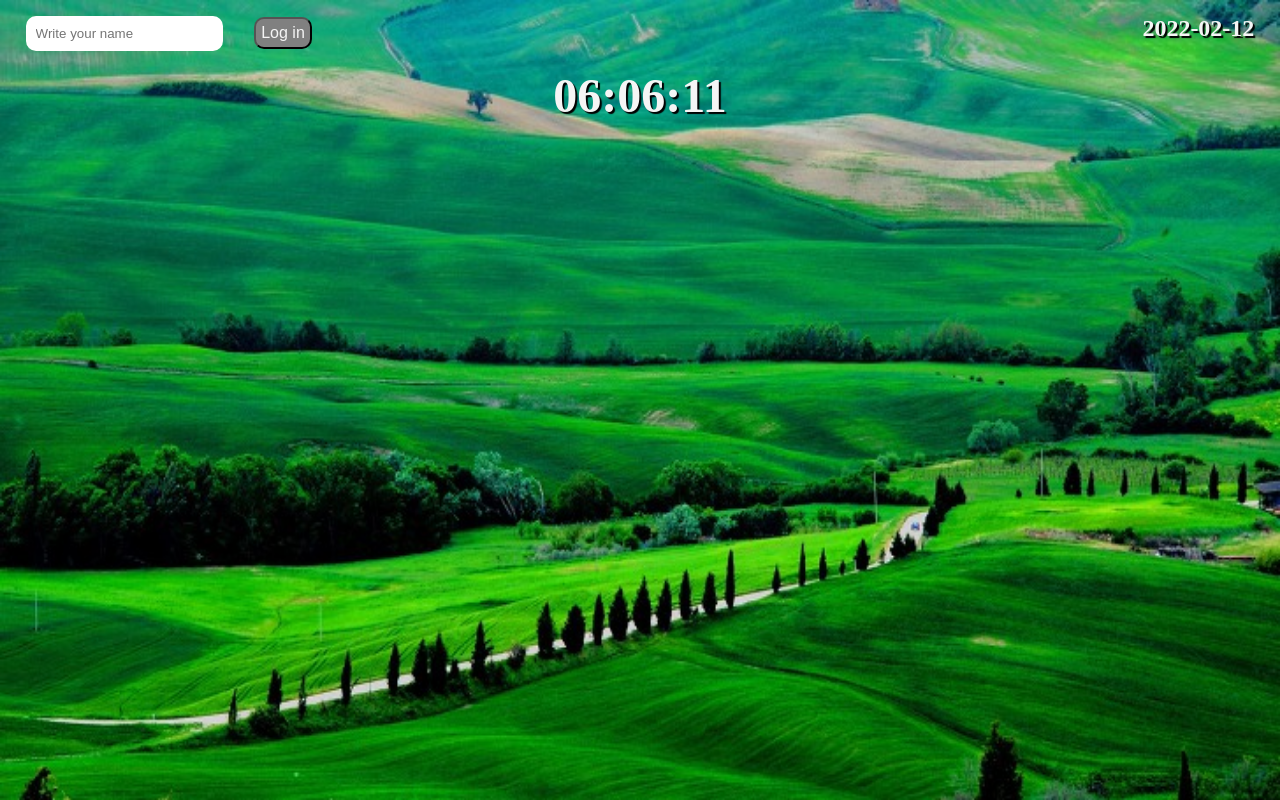
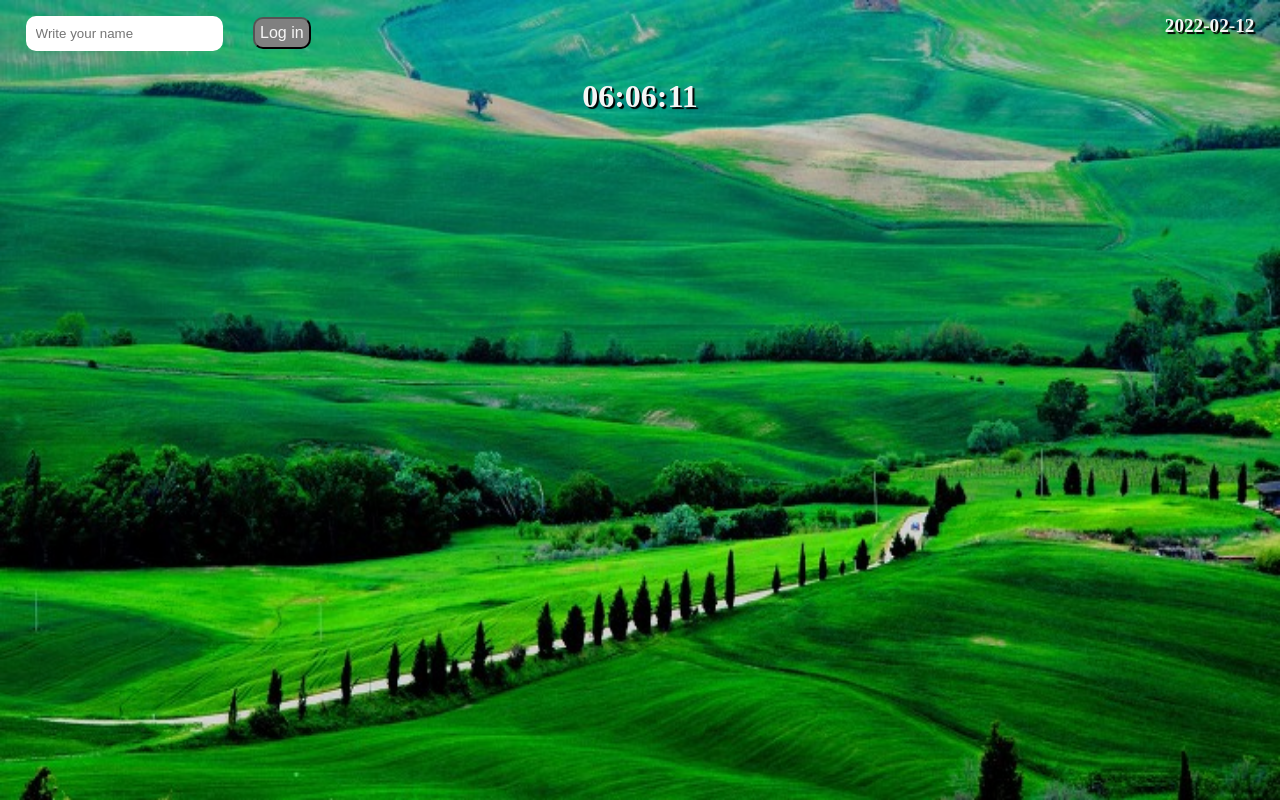
Before and after one commit to CGJI58/chrome-momentum-clone, a plain HTML site: page index.html in a window 1280 px wide. Drawn offline with Linux system fonts and the light colour scheme.

Commit message:
Update 1.91
font-size 수정함.

```diff
--- a/css/variables.css
+++ b/css/variables.css
@@ -6,8 +6,8 @@
 
   --text-color: whitesmoke;
   --text-shadow: 2px 2px 1px black;
-  --text-size-large: 3rem;
-  --text-size-normal: 1.5rem;
+  --text-size-large: 2rem;
+  --text-size-normal: 1.2rem;
   --text-size-small: 1rem;
   --text-weight-bold: 600;
 
```
